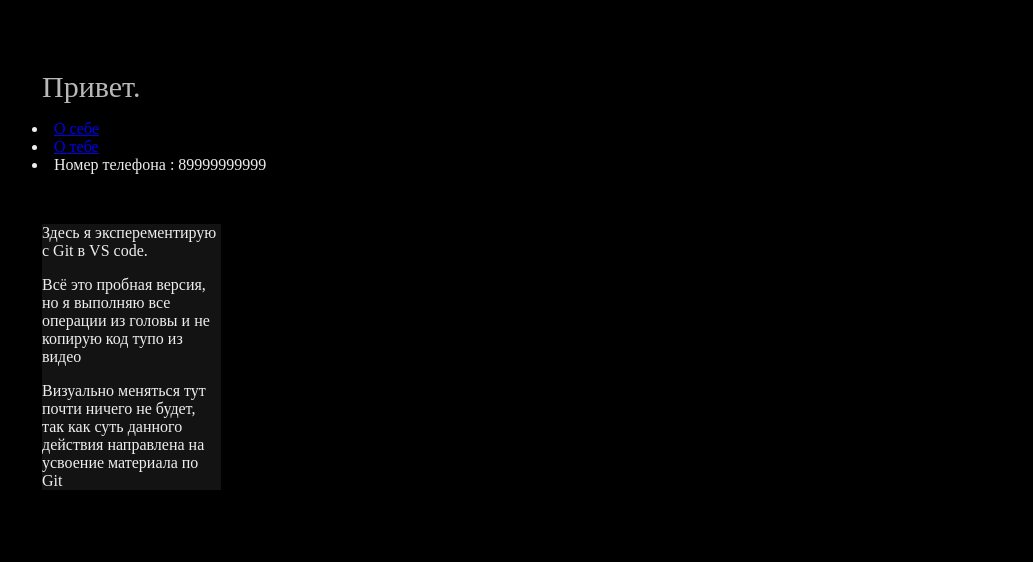
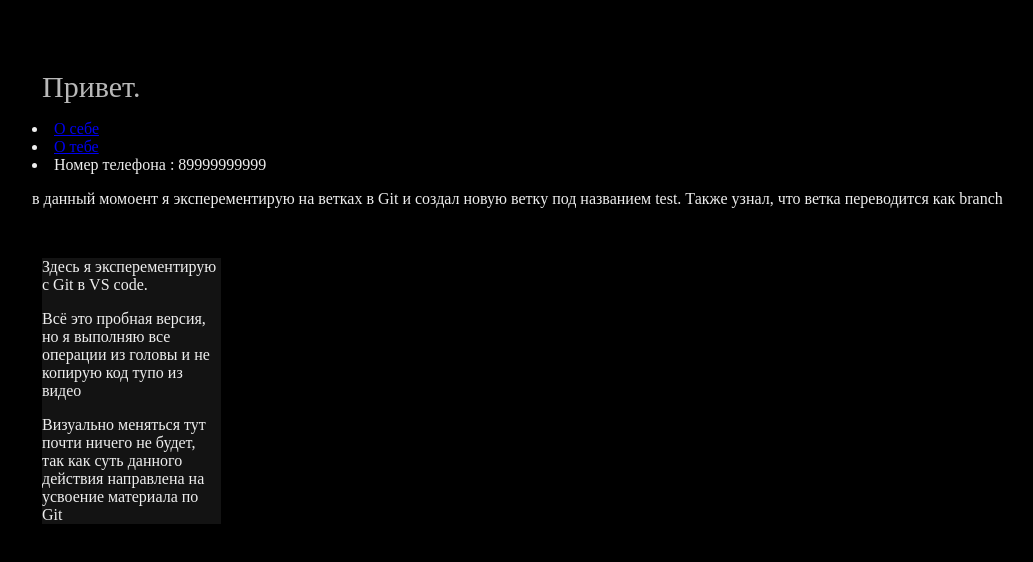
Before and after one commit to Camenout/training, a plain HTML site: page html/index.html in a window 1280 px wide. Shown: the whole page, without its empty margins (16-1049 px from the left). Drawn offline with Linux system fonts and the light colour scheme.

Commit message:
работа с новой веткой

```diff
--- a/html/index.html
+++ b/html/index.html
@@ -14,8 +14,8 @@
                 <li><a href="me.html">О себе</a></li>
                 <li><a href="you.html">О тебе</a></li>
                 <li>Номер телефона : 89999999999</li>
-
             </div>
+            <nav><p>в данный момоент я эксперементирую на ветках в Git и создал новую ветку под названием test. Также узнал, что ветка переводится как branch</p></nav>
         </menu>
         <nav id = allP>
             <p id = one>Здесь я эксперементирую с Git в VS code.</p>
```
